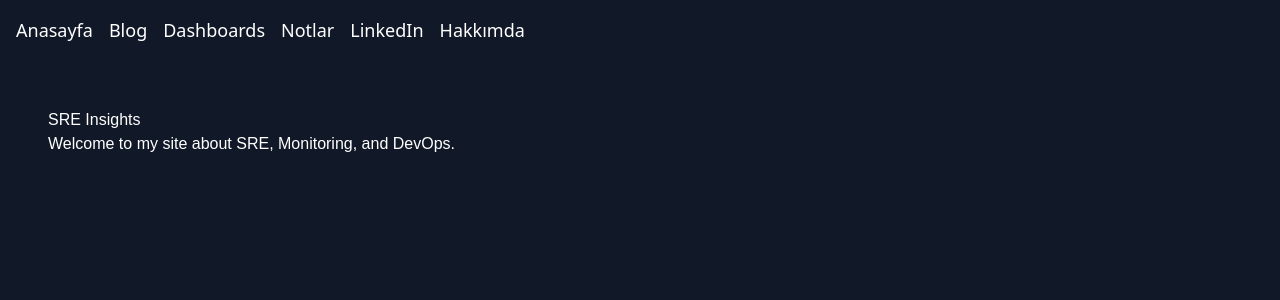
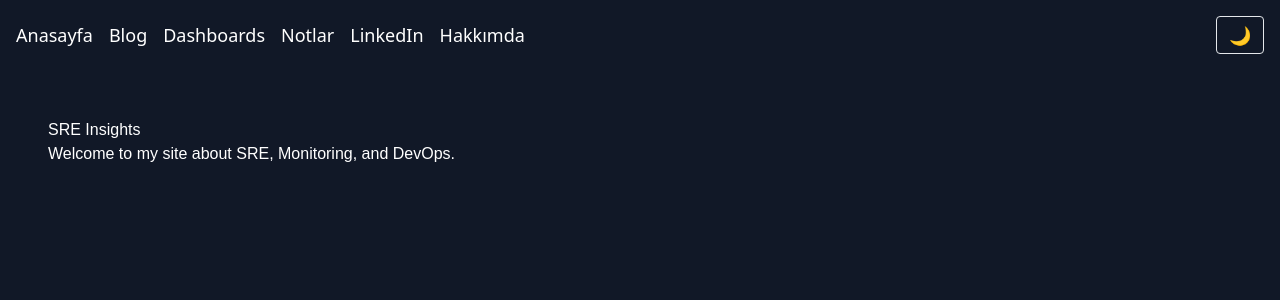
Before and after one commit to serkansevincus1/sre-insights, a Next.js app: page / in a window 1280 px wide. Shown: the top 300 px of the page. Built offline with nearby package versions, Linux system fonts and the light colour scheme.

Commit message:
Update layout.js

```diff
--- a/app/layout.js
+++ b/app/layout.js
@@ -1,4 +1,5 @@
 import './globals.css';
+import ThemeToggle from './components/ThemeToggle';
 
 export const metadata = {
   title: 'SRE Insights',
@@ -10,15 +11,17 @@ export default function RootLayout({ children }) {
     <html lang="en" className="dark">
       <body className="bg-white dark:bg-gray-900 text-black dark:text-white p-4">
         <header className="mb-8">
-          <nav className="flex gap-4 text-lg">
+          <nav className="flex gap-4 text-lg items-center">
             <a href="/" className="hover:underline hover:text-blue-600">Anasayfa</a>
             <a href="/blog" className="hover:underline hover:text-blue-600">Blog</a>
             <a href="/dashboards" className="hover:underline hover:text-blue-600">Dashboards</a>
             <a href="/notes" className="hover:underline hover:text-blue-600">Notlar</a>
             <a href="/posts" className="hover:underline hover:text-blue-600">LinkedIn</a>
             <a href="/about" className="hover:underline hover:text-blue-600">Hakkımda</a>
+            <ThemeToggle /> {/* <-- Buton burada */}
           </nav>
         </header>
+
         {children}
       </body>
     </html>
```
